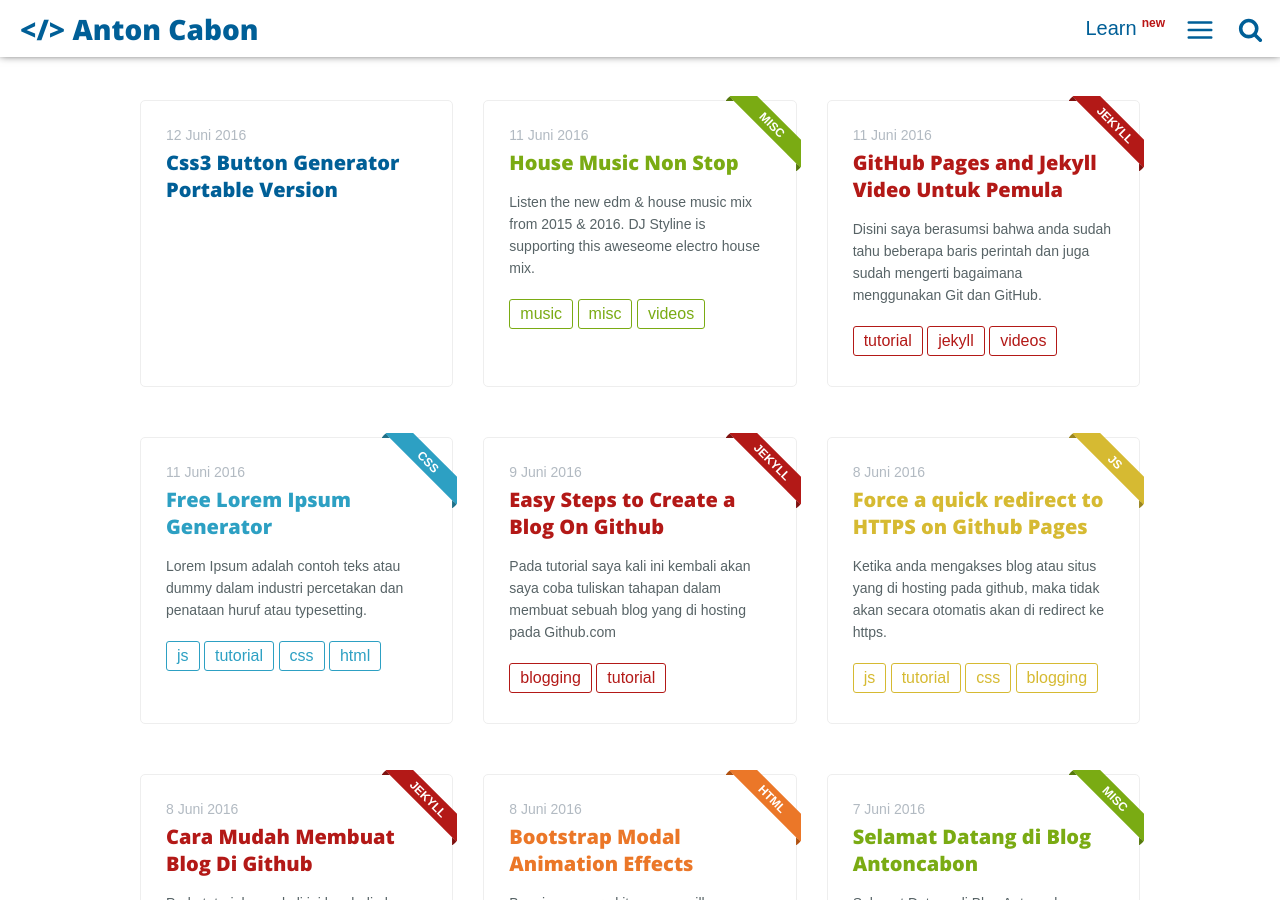
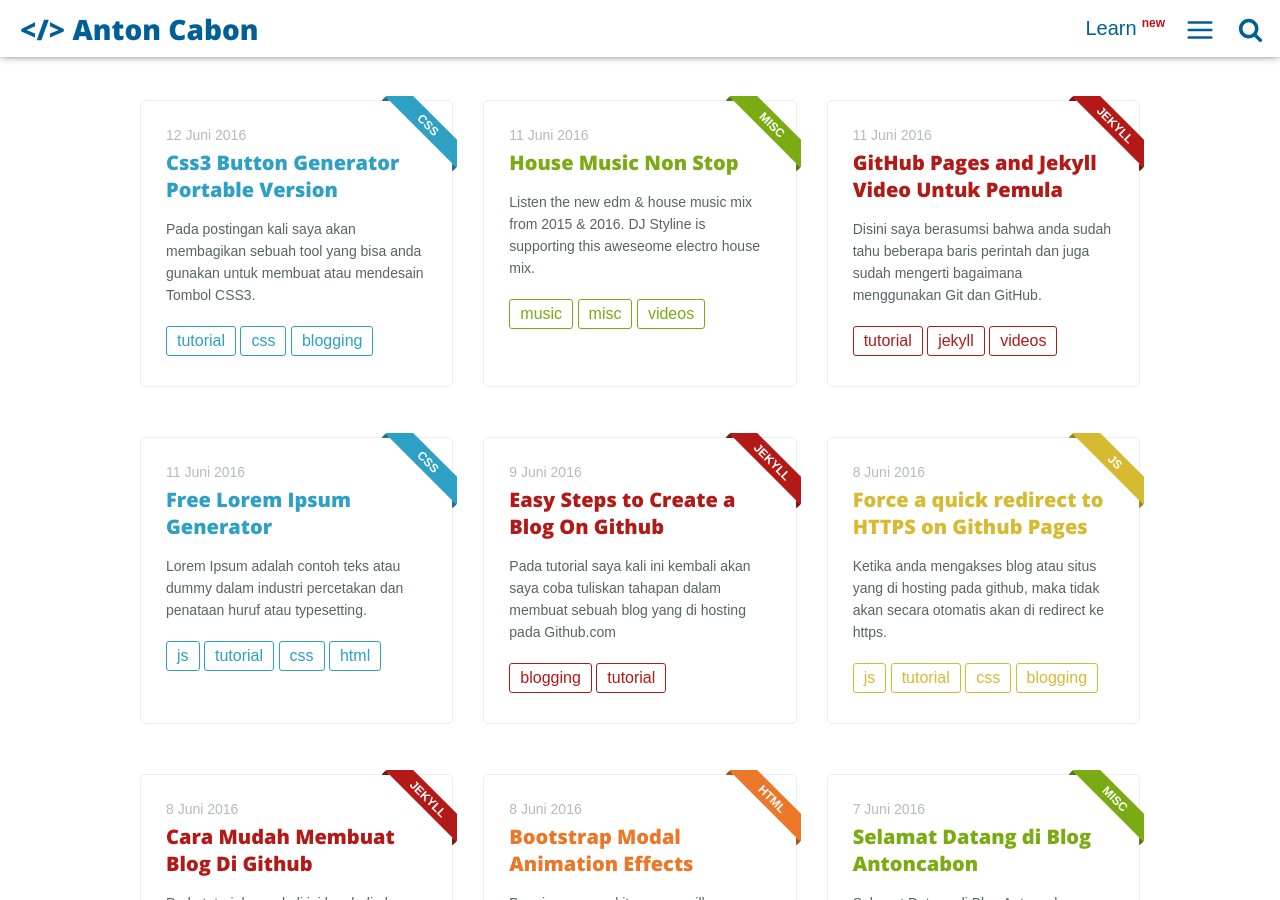
Before and after one commit to antoncabon/antoncabon.github.io, a Jekyll site: the page built from index.html, in a window 1280 px wide and 900 px high. Built offline with Jekyll 4.4.1, drawn with Linux system fonts in a browser that asks for light colours.

Commit message:
Update 2016-06-12-css3-button-generator-portable-version.markdown

```diff
--- a/_posts/2016-06-12-css3-button-generator-portable-version.markdown
+++ b/_posts/2016-06-12-css3-button-generator-portable-version.markdown
@@ -1,7 +1,15 @@
 ---
-published: true
-title: Css3 Button Generator Portable Version
 layout: post
+title: "Css3 Button Generator Portable Version"
+description: "Pada postingan kali saya akan membagikan sebuah tool yang bisa anda gunakan untuk membuat atau mendesain Tombol CSS3."
+image: "/assets/img/tutorial/css3-button.jpg"
+main-class: 'css'
+tags:
+- tutorial
+- css
+- blogging
+twitter_text: "Css3 Button Generator Portable Version"
+introduction: "Pada postingan kali saya akan membagikan sebuah tool yang bisa anda gunakan untuk membuat atau mendesain Tombol CSS3."
 ---
 Pada postingan kali saya akan membagikan sebuah tool yang bisa anda gunakan untuk membuat atau mendesain Tombol CSS3 yang bisa anda gunakan pada halaman blog milik anda, namun sebelum anda menggunakan Tool Botton CSS3 Generator ini ada baiknya kita sedikit mengetahui apa itu CSS3? CSS 3 adalah versi CSS terbaru yang masih dikembangkan oleh W3C. Namun beberapa web browser sudah mendukung CSS 3. Untuk versi sebelumnya yaitu CSS 2 sudah didukung seutuhnya oleh CSS 3 dan tidak ada perubahan, hanya ada beberapa penambahan kecil saja, sehingga ketika bermigrasi dari CSS 2 ke CSS 3 maka anda tidak perlu mengubah apapun.
 
```
